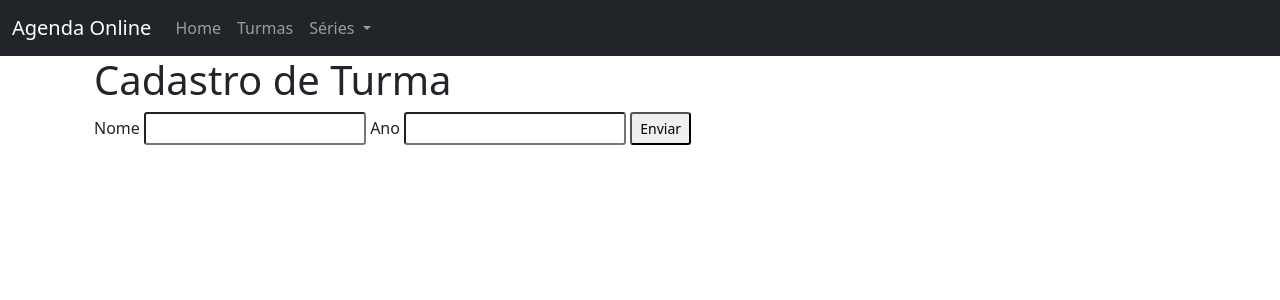
After one commit to oArthurCandido/projeto-integrador, a Django app: page /turmas/nova_turma in a window 1280 px wide. The commit adds this page. Shown: the top 300 px of the page. Run offline with Django 4.2, Linux system fonts and the light colour scheme.

Commit message:
:sparkles: adicionado crud de turmas, urls reformuladas e códigos desnecessários removidos

```diff
--- a/myapp/templates/base.html
+++ b/myapp/templates/base.html
@@ -32,7 +32,10 @@
           <div class="collapse navbar-collapse" id="navbarSupportedContent">
             <ul class="navbar-nav me-auto mb-2 mb-lg-0">
               <li class="nav-item">
-                <a class="nav-link active" aria-current="page" href="/">Home</a>
+                <a class="nav-link {% if request.path == '/' %} active {% endif %}" aria-current="page" href="/">Home</a>
+              </li>
+              <li class="nav-item">
+                <a class="nav-link {% if request.path == '/turmas/' %} active {% endif %}" aria-current="page" href="/turmas/">Turmas</a>
               </li>
               <li class="nav-item dropdown">
                 <a
--- /dev/null
+++ b/myapp/templates/turmas/nova_turma.html
@@ -0,0 +1,13 @@
+{% extends 'base.html' %}
+
+{% block conteudo %}
+    <form method="post">
+        {% csrf_token %}
+        <div class="container">
+            <h1>Cadastro de Turma</h1>
+            Nome <input name="nome" class="form-control-sm"type="text">
+            Ano <input name="ano" class="form-control-sm" type="text">
+            <button class="form-control-sm">Enviar</button>
+        </div>
+    </form>
+{% endblock %}
--- a/myapp/urls.py
+++ b/myapp/urls.py
@@ -3,7 +3,10 @@ from . import views
 
 
 urlpatterns = [
-    path("", views.home, name="Home" ),
-    path("turmas/", views.turmas_home, name="Turmas" ),
-    path("grade/<slug:slug>", views.turmas_grade, name= "Grade" )
+    path("", views.home, name="home" ),
+    path("turmas/", views.turmas, name="turmas" ),
+    path("turmas/nova_turma", views.nova_turma, name="nova_turma" ),
+    path('editar/<int:id>/', views.editar_turma, name='editar_turma'),
+    path('excluir/<int:id>/', views.excluir_turma, name='excluir_turma'),
+    path("grade/<slug:slug>", views.turmas_grade, name= "grade" )
 ]
--- a/myapp/views.py
+++ b/myapp/views.py
@@ -9,7 +9,7 @@ from django.http import JsonResponse
 def home(request):
     return render(request, 'home/home.html')
 
-def turmas_home(request):
+def turmas(request):
     items = Turma.objects.all()
     return render(request, 'turmas/home.html', {"turmas": items})
 
@@ -80,30 +80,24 @@ ORDER BY
     return render(request, 'grade/index.html', {"grade": grade_list,"turma": turma})
 
 
-
-def turmas(request):
+def nova_turma(request):
     if request.method == 'POST':
-        nova_turma = Turma(
-            nome = request.POST.get('nome'),
-            ano = request.POST.get('ano'),
-
-        )
+        # salvar os dados da tela para o banco
+        nova_turma = Turma()
+        nova_turma.nome = request.POST.get('nome')
+        nova_turma.ano = request.POST.get('ano')
         nova_turma.save()
 
-        return redirect('alunos')
+        return redirect('turmas')
 
-    turmas = {
-        'turmas': Turma.objects.all()
-    }
-
-    return render(request, 'turmas/home.html', turmas)
+    return render(request, 'turmas/nova_turma.html')
 
 def editar_turma(request, id):
     turma = Turma.objects.get(pk=id)
+
     if request.method == 'POST':
         turma.nome = request.POST.get('nome')
         turma.ano = request.POST.get('ano')
-
         turma.save()
 
         return redirect('turmas')
```
Also changed, not shown: myapp/templates/turmas/editar_turma.html (added, +13 -0 lines), myapp/templates/turmas/home.html (+8 -4 lines), 1 other file.
